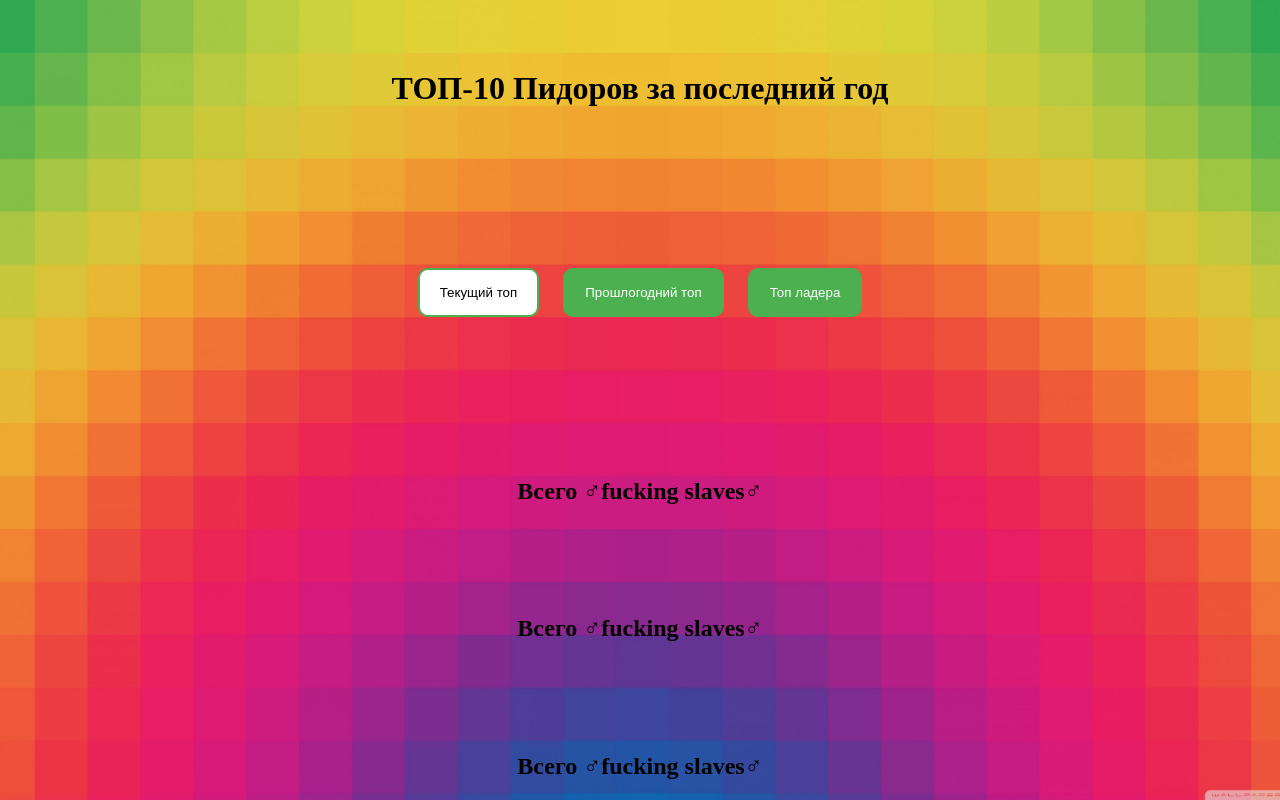
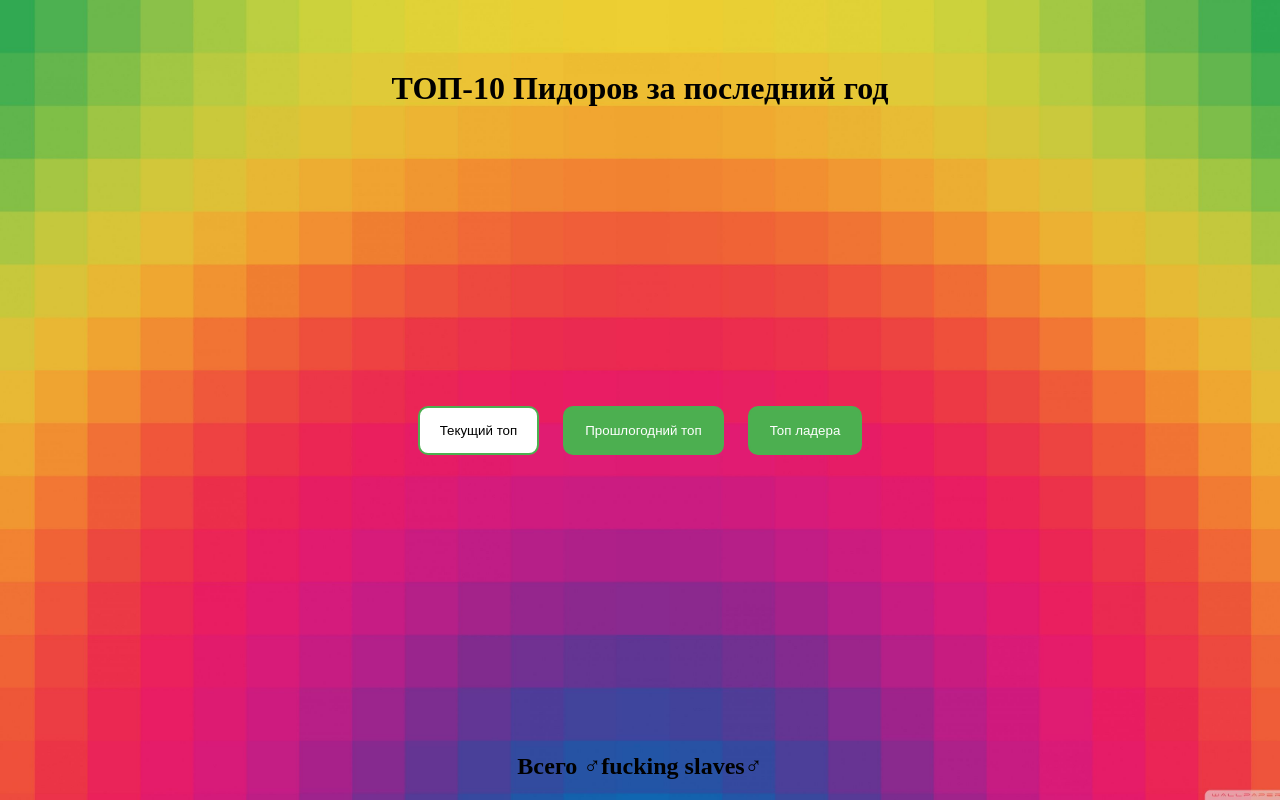
Before and after one commit to qerdcv/p-bot, a Python web app: template pidorbot/client/templates/index.jinja2 in a window 1280 px wide. Run offline with Jinja, Linux system fonts and the light colour scheme; the template is opened without the code that fills it, so the values that code supplies are empty.

Commit message:
Update templates

```diff
--- a/pidorbot/client/templates/index.jinja2
+++ b/pidorbot/client/templates/index.jinja2
@@ -33,8 +33,6 @@
             </div>
         </div>
         <h2 class="footer">Всего ♂fucking slaves♂ {{ chat_stat.in_game_cnt }}</h2>
-        <h2 class="footer">Всего ♂fucking slaves♂ {{ chat_stat.in_game_cnt }}</h2>
-        <h2 class="footer">Всего ♂fucking slaves♂ {{ chat_stat.in_game_cnt }}</h2>
     </div>
 </body>
 </html>
```
